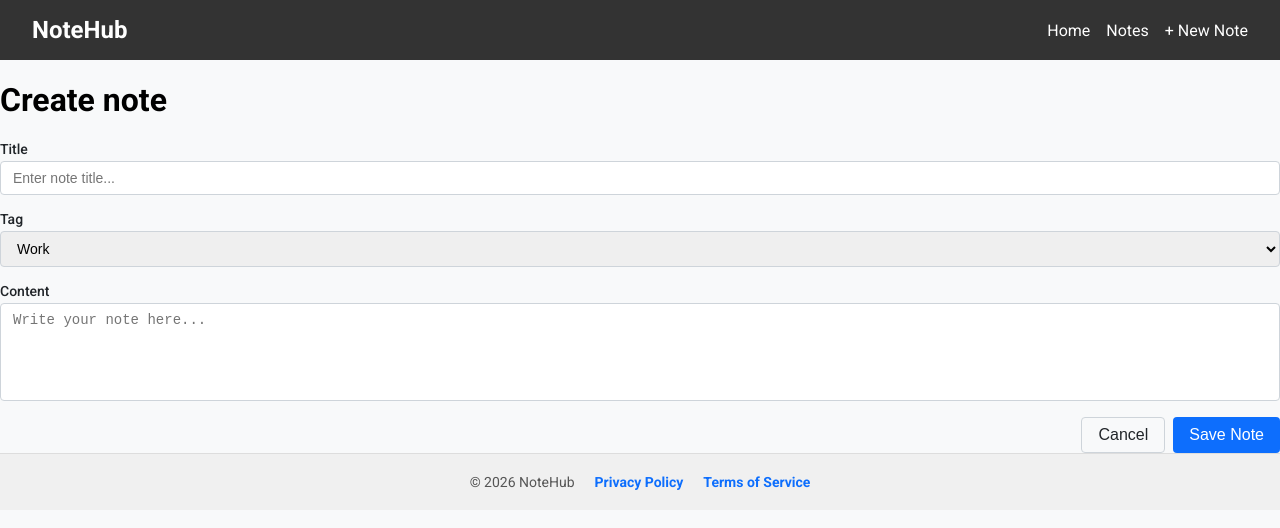
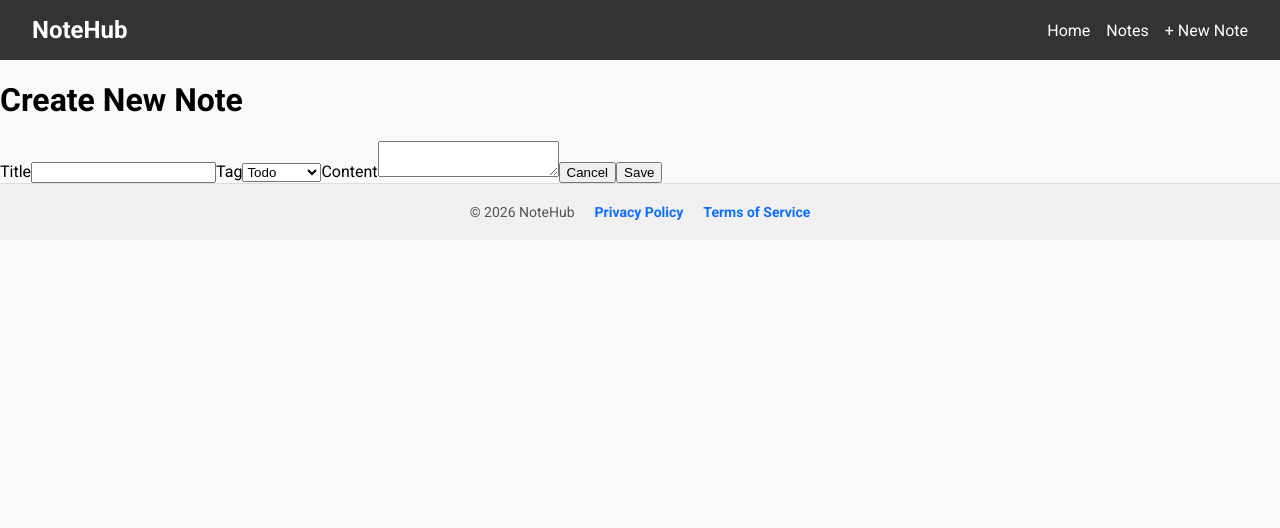
Before and after one commit to KarllWest/08-zustand, a Next.js app: page /notes/action/create in a window 1280 px wide. Shown: the top 528 px of the page. Built offline with nearby package versions, Linux system fonts and the light colour scheme.

Commit message:
Sidebar and note display fix

```diff
--- a/app/layout.tsx
+++ b/app/layout.tsx
@@ -38,7 +38,7 @@ export const metadata: Metadata = {
 export default function RootLayout({ children }: { children: React.ReactNode }) {
   return (
     <html lang="en" className={roboto.variable}>
-      <body>
+      <body suppressHydrationWarning>
         <QueryProvider>
           <Header />
           <main>{children}</main>
--- a/app/notes/action/create/page.tsx
+++ b/app/notes/action/create/page.tsx
@@ -1,16 +1,19 @@
+import { Metadata } from 'next';
 import NoteForm from '@/components/NoteForm/NoteForm';
-import css from './CreateNote.module.css';
-import { Metadata } from 'next';
 
 export const metadata: Metadata = {
-  title: 'Create New Note',
-  description: 'Add a new note to your collection',
+  title: 'Create New Note | NoteHub',
+  description: 'Create a new note to stay organized.',
   openGraph: {
     title: 'Create New Note | NoteHub',
-    description: 'Add a new note to your collection',
+    description: 'Create a new note to stay organized.',
+    url: 'https://notehub-public.goit.study/notes/action/create',
     images: [
       {
-        url: 'https://ac.goit.global/fullstack/react/notehub-og-meta.jpg',
+        url: '/og-image.png',
+        width: 800,
+        height: 600,
+        alt: 'NoteHub Create Note',
       },
     ],
   },
@@ -18,11 +21,9 @@ export const metadata: Metadata = {
 
 export default function CreateNotePage() {
   return (
-    <main className={css.main}>
-      <div className={css.container}>
-        <h1 className={css.title}>Create note</h1>
-        <NoteForm />
-      </div>
+    <main>
+      <h1>Create New Note</h1>
+      <NoteForm />
     </main>
   );
 }
--- a/components/CreateNote/CreateNote.tsx
+++ b/components/CreateNote/CreateNote.tsx
@@ -15,7 +15,7 @@ export default function CreateNotePage() {
     <main className={css.main}>
       <div className={css.container}>
         <h1 className={css.title}>Create note</h1>
-        <NoteForm onCancel={handleCancel} />
+        <NoteForm />
       </div>
     </main>
   );
--- a/components/NoteForm/NoteForm.tsx
+++ b/components/NoteForm/NoteForm.tsx
@@ -1,58 +1,54 @@
-import React from 'react';
-import css from './NoteForm.module.css';
+'use client';
 
-interface NoteFormProps {
-  onSubmit?: (e: React.FormEvent<HTMLFormElement>) => void;
-  onCancel?: () => void;
-}
+import { useMutation, useQueryClient } from '@tanstack/react-query';
+import { useRouter } from 'next/navigation';
+import { useNoteStore } from '@/lib/store/noteStore';
+import { createNote } from '@/lib/api';
 
-export default function NoteForm({ onSubmit, onCancel }: NoteFormProps) {
+export default function NoteForm() {
+  const router = useRouter();
+  const queryClient = useQueryClient();
+  const { draft, setDraft, resetDraft } = useNoteStore();
+
+  const mutation = useMutation({
+    mutationFn: createNote,
+    onSuccess: () => {
+      queryClient.invalidateQueries({ queryKey: ['notes'] });
+      resetDraft();
+      router.push('/notes');
+    },
+  });
+
   return (
-    <form className={css.form} onSubmit={onSubmit}>
-
-      <div className={css.formGroup}>
+    <form onSubmit={(e) => { e.preventDefault(); mutation.mutate(draft); }}>
       <label htmlFor="title">Title</label>
       <input
-          type="text"
-          id="title"
-          name="title"
-          className={css.input}
-          placeholder="Enter note title..."
+        id="title" name="title"
+        value={draft.title}
+        onChange={(e) => setDraft({ title: e.target.value })}
         required
       />
-      </div>
 
-      <div className={css.formGroup}>
       <label htmlFor="tag">Tag</label>
-        <select id="tag" name="tag" className={css.select}>
-          <option value="work">Work</option>
-          <option value="personal">Personal</option>
-          <option value="ideas">Ideas</option>
-          <option value="important">Important</option>
+      <select id="tag" name="tag" value={draft.tag} onChange={(e) => setDraft({ tag: e.target.value as any })}>
+        {['Todo', 'Work', 'Personal', 'Meeting', 'Shopping'].map(t => (
+          <option key={t} value={t}>{t}</option>
+        ))}
       </select>
-      </div>
 
-      <div className={css.formGroup}>
-        <label htmlFor="text">Content</label>
+      <label htmlFor="content">Content</label>
       <textarea
-          id="text"
+        id="content"
         name="content"
-          className={css.textarea}
-          rows={5}
-          placeholder="Write your note here..."
+        value={draft.content}
+        onChange={(e) => setDraft({ content: e.target.value })}
         required
       />
-      </div>
 
-      <div className={css.actions}>
-        <button type="button" className={css.cancelButton} onClick={onCancel}>
-          Cancel
+      <button type="button" onClick={() => router.back()}>Cancel</button>
+      <button type="submit" disabled={mutation.isPending}>
+        {mutation.isPending ? 'Saving...' : 'Save'}
       </button>
-        <button type="submit" className={css.submitButton}>
-          Save Note
-        </button>
-      </div>
-
     </form>
   );
 }
--- a/components/Pagination/Pagination.tsx
+++ b/components/Pagination/Pagination.tsx
@@ -1,10 +1,11 @@
 import Link from 'next/link';
 import css from './Pagination.module.css';
 
-interface PaginationProps {
+export interface PaginationProps {
   currentPage: number;
   totalPages: number;
   basePath: string;
+  onPageChange?: (page: number) => void;
 }
 
 export default function Pagination({ currentPage, totalPages, basePath }: PaginationProps) {
--- a/components/SidebarNotes/SidebarNotes.module.css
+++ b/components/SidebarNotes/SidebarNotes.module.css
@@ -10,7 +10,7 @@
 
 .menuLink {
   text-decoration: none;
-  color: white;
+  color: #444;
   font-size: 16px;
   display: block;
   padding: 8px 16px;
--- a/lib/api.ts
+++ b/lib/api.ts
@@ -8,40 +8,52 @@ const api = axios.create({
 api.interceptors.request.use((config) => {
   const token = process.env.NEXT_PUBLIC_API_TOKEN;
 
-  if (token) {
-    config.headers.Authorization = `Bearer ${token}`;
+  if (token && token !== 'undefined') {
+    const cleanToken = token.trim().replace(/^["'](.+(?=["']$))["']$/, '$1');
+    config.headers.Authorization = `Bearer ${cleanToken}`;
   }
+
+  config.headers['Accept'] = 'application/json';
+  config.headers['Content-Type'] = 'application/json';
+
   return config;
 });
 
-export const fetchNotes = async (category?: string): Promise<Note[]> => {
-  const url = category && category !== 'all' ? `/notes?category=${category}` : '/notes';
+export const fetchNotes = async (tag?: string, search?: string, page: number = 1) => {
+  try {
+    const params: Record<string, any> = {
+      page: Number(page),
+      // 🔥 limit: 10 ВИДАЛЕНО!
+    };
 
-  try {
-    const response = await api.get(url);
-    const result = response.data;
-    if (result && Array.isArray(result.notes)) {
-      return result.notes;
+    if (tag && tag !== 'all') {
+      params.tag = tag;
     }
-    if (Array.isArray(result)) return result;
 
-    return [];
-  } catch (error) {
-    console.error("Fetch notes error:", error);
-    return [];
+    if (search && search.trim()) {
+      params.search = search.trim();
+    }
+
+    const { data } = await api.get('/notes', { params });
+    return data;
+  } catch (error: any) {
+    console.error("🔥 ДЕТАЛІ ВАЛІДАЦІЇ:", JSON.stringify(error.response?.data, null, 2));
+    throw error;
   }
 };
 
 export const fetchNoteById = async (id: string): Promise<Note> => {
   const { data } = await api.get(`/notes/${id}`);
-  return data.data || data;
+  return data.data || data.note || data;
+};
+
+export const createNote = async (note: CreateNoteDto): Promise<Note> => {
+  const { data } = await api.post('/notes', note);
+  return data.data || data.note || data;
 };
 
 export const deleteNote = async (id: string): Promise<void> => {
   await api.delete(`/notes/${id}`);
 };
 
-export const createNote = async (note: CreateNoteDto): Promise<Note> => {
-  const { data } = await api.post('/notes', note);
-  return data.data || data;
-};
+export default api;
--- a/lib/store/noteStore.ts
+++ b/lib/store/noteStore.ts
@@ -1,38 +1,31 @@
 import { create } from 'zustand';
 import { persist } from 'zustand/middleware';
+
+export type NoteTag = 'Todo' | 'Work' | 'Personal' | 'Meeting' | 'Shopping';
 
 interface NoteDraft {
   title: string;
   content: string;
-  tag: string;
+  tag: NoteTag;
 }
 
 interface NoteState {
   draft: NoteDraft;
-  setDraft: (data: Partial<NoteDraft>) => void;
-  clearDraft: () => void;
+  setDraft: (update: Partial<NoteDraft>) => void;
+  resetDraft: () => void;
 }
-
-const initialDraft: NoteDraft = {
-  title: '',
-  content: '',
-  tag: 'Todo',
-};
 
 export const useNoteStore = create<NoteState>()(
   persist(
     (set) => ({
-      draft: initialDraft,
-
-      setDraft: (data) =>
-        set((state) => ({
-          draft: { ...state.draft, ...data },
-        })),
-
-      clearDraft: () => set({ draft: initialDraft }),
+      draft: { title: '', content: '', tag: 'Todo' },
+      setDraft: (update) => set((state) => ({
+        draft: { ...state.draft, ...update }
+      })),
+      resetDraft: () => set({
+        draft: { title: '', content: '', tag: 'Todo' }
+      }),
     }),
-    {
-      name: 'note-hub-draft-storage',
-    }
+    { name: 'note-draft-storage' }
   )
 );
```
Also changed, not shown: app/notes/filter/[...slug]/Notes.client.tsx (+24 -25 lines), app/notes/filter/[...slug]/page.tsx (+11 -27 lines), components/SidebarNotes/SidebarNotes.tsx (+28 -17 lines). Lines whose indentation alone changed are shown as unchanged.
